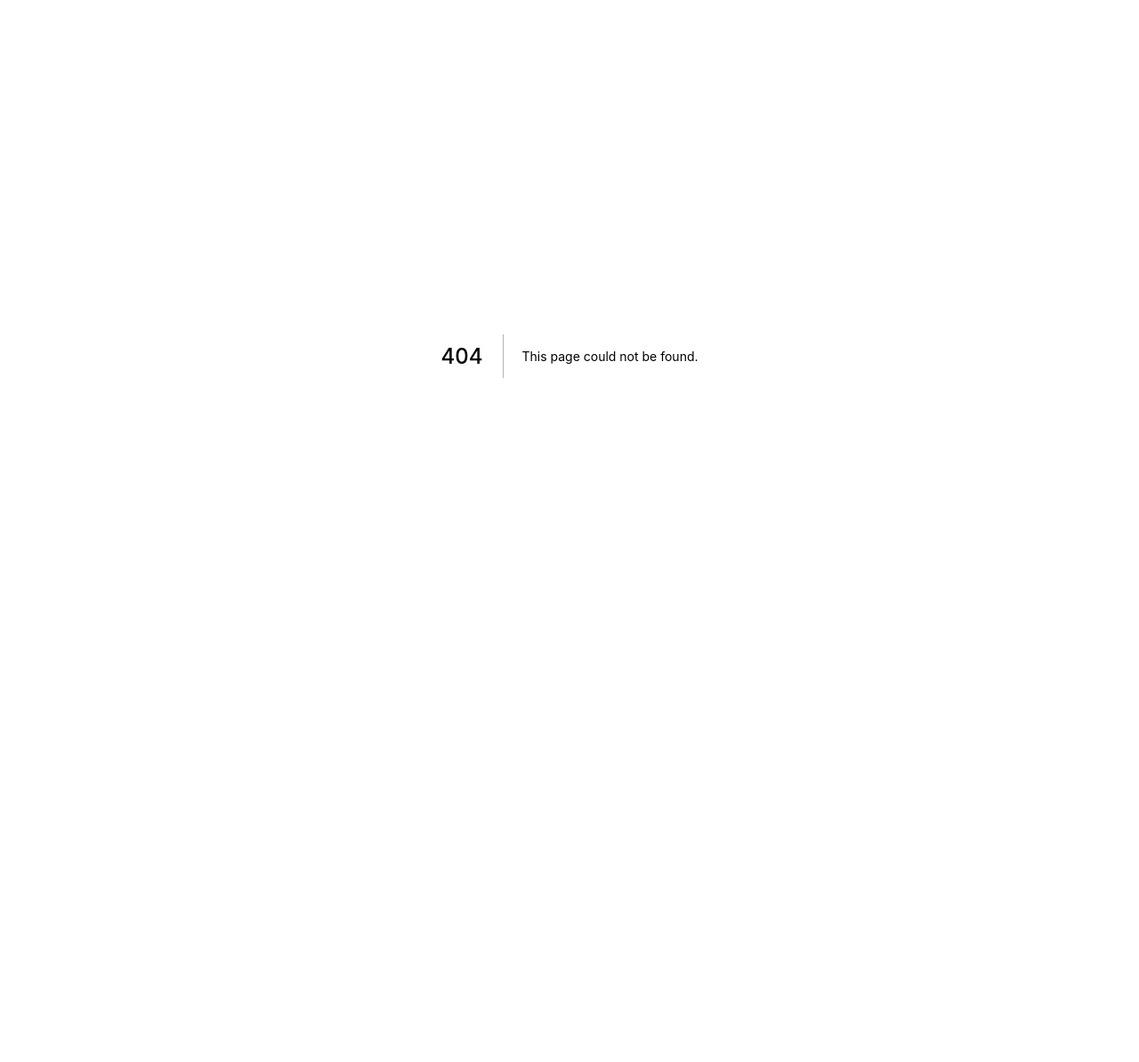
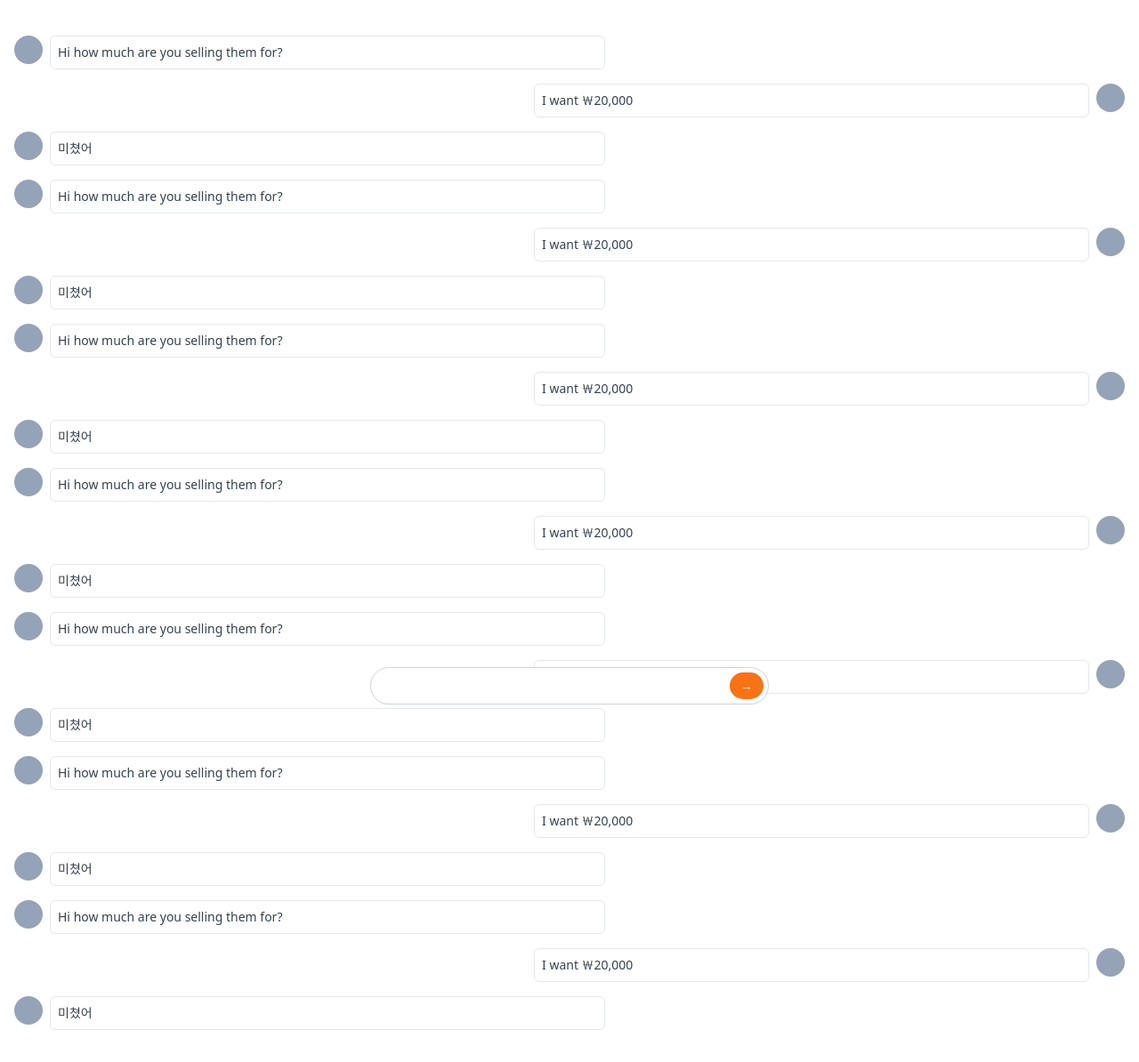
Before and after one commit to minhos3389/carrot-market, a Next.js app: page /chats/1 in a window 1280 px wide. Before the commit this address had no page. Shown: the top 1194 px of the page at 89% size. Before the commit the page ends 800 px from the top, so only its background shows below. Built offline with nearby package versions, Linux system fonts and the light colour scheme.

Commit message:
Add chat detail

```diff
--- /dev/null
+++ b/pages/chats/[id].tsx
@@ -0,0 +1,149 @@
+import type { NextPage } from "next";
+
+const ChatDetail: NextPage = () => {
+  return (
+    <div className="py-10 px-4 space-y-4">
+      <div className="flex items-start space-x-2">
+        <div className="w-8 h-8 rounded-full bg-slate-400" />
+        <div className="w-1/2 text-sm text-gray-700 p-2 border rounded-md">
+          <p>Hi how much are you selling them for?</p>
+        </div>
+      </div>
+      <div className="flex flex-row-reverse items-start space-x-2 space-x-reverse">
+        <div className="w-8 h-8 rounded-full bg-slate-400" />
+        <div className="w-1/2 text-sm text-gray-700 p-2 border rounded-md">
+          <p>I want ￦20,000</p>
+        </div>
+      </div>
+      <div className="flex items-start space-x-2">
+        <div className="w-8 h-8 rounded-full bg-slate-400" />
+        <div className="w-1/2 text-sm text-gray-700 p-2 border rounded-md">
+          <p>미쳤어</p>
+        </div>
+      </div>
+      <div className="flex items-start space-x-2">
+        <div className="w-8 h-8 rounded-full bg-slate-400" />
+        <div className="w-1/2 text-sm text-gray-700 p-2 border rounded-md">
+          <p>Hi how much are you selling them for?</p>
+        </div>
+      </div>
+      <div className="flex flex-row-reverse items-start space-x-2 space-x-reverse">
+        <div className="w-8 h-8 rounded-full bg-slate-400" />
+        <div className="w-1/2 text-sm text-gray-700 p-2 border rounded-md">
+          <p>I want ￦20,000</p>
+        </div>
+      </div>
+      <div className="flex items-start space-x-2">
+        <div className="w-8 h-8 rounded-full bg-slate-400" />
+        <div className="w-1/2 text-sm text-gray-700 p-2 border rounded-md">
+          <p>미쳤어</p>
+        </div>
+      </div>
+      <div className="flex items-start space-x-2">
+        <div className="w-8 h-8 rounded-full bg-slate-400" />
+        <div className="w-1/2 text-sm text-gray-700 p-2 border rounded-md">
+          <p>Hi how much are you selling them for?</p>
+        </div>
+      </div>
+      <div className="flex flex-row-reverse items-start space-x-2 space-x-reverse">
+        <div className="w-8 h-8 rounded-full bg-slate-400" />
+        <div className="w-1/2 text-sm text-gray-700 p-2 border rounded-md">
+          <p>I want ￦20,000</p>
+        </div>
+      </div>
+      <div className="flex items-start space-x-2">
+        <div className="w-8 h-8 rounded-full bg-slate-400" />
+        <div className="w-1/2 text-sm text-gray-700 p-2 border rounded-md">
+          <p>미쳤어</p>
+        </div>
+      </div>
+      <div className="flex items-start space-x-2">
+        <div className="w-8 h-8 rounded-full bg-slate-400" />
+        <div className="w-1/2 text-sm text-gray-700 p-2 border rounded-md">
+          <p>Hi how much are you selling them for?</p>
+        </div>
+      </div>
+      <div className="flex flex-row-reverse items-start space-x-2 space-x-reverse">
+        <div className="w-8 h-8 rounded-full bg-slate-400" />
+        <div className="w-1/2 text-sm text-gray-700 p-2 border rounded-md">
+          <p>I want ￦20,000</p>
+        </div>
+      </div>
+      <div className="flex items-start space-x-2">
+        <div className="w-8 h-8 rounded-full bg-slate-400" />
+        <div className="w-1/2 text-sm text-gray-700 p-2 border rounded-md">
+          <p>미쳤어</p>
+        </div>
+      </div>
+      <div className="flex items-start space-x-2">
+        <div className="w-8 h-8 rounded-full bg-slate-400" />
+        <div className="w-1/2 text-sm text-gray-700 p-2 border rounded-md">
+          <p>Hi how much are you selling them for?</p>
+        </div>
+      </div>
+      <div className="flex flex-row-reverse items-start space-x-2 space-x-reverse">
+        <div className="w-8 h-8 rounded-full bg-slate-400" />
+        <div className="w-1/2 text-sm text-gray-700 p-2 border rounded-md">
+          <p>I want ￦20,000</p>
+        </div>
+      </div>
+      <div className="flex items-start space-x-2">
+        <div className="w-8 h-8 rounded-full bg-slate-400" />
+        <div className="w-1/2 text-sm text-gray-700 p-2 border rounded-md">
+          <p>미쳤어</p>
+        </div>
+      </div>
+      <div className="flex items-start space-x-2">
+        <div className="w-8 h-8 rounded-full bg-slate-400" />
+        <div className="w-1/2 text-sm text-gray-700 p-2 border rounded-md">
+          <p>Hi how much are you selling them for?</p>
+        </div>
+      </div>
+      <div className="flex flex-row-reverse items-start space-x-2 space-x-reverse">
+        <div className="w-8 h-8 rounded-full bg-slate-400" />
+        <div className="w-1/2 text-sm text-gray-700 p-2 border rounded-md">
+          <p>I want ￦20,000</p>
+        </div>
+      </div>
+      <div className="flex items-start space-x-2">
+        <div className="w-8 h-8 rounded-full bg-slate-400" />
+        <div className="w-1/2 text-sm text-gray-700 p-2 border rounded-md">
+          <p>미쳤어</p>
+        </div>
+      </div>
+      <div className="flex items-start space-x-2">
+        <div className="w-8 h-8 rounded-full bg-slate-400" />
+        <div className="w-1/2 text-sm text-gray-700 p-2 border rounded-md">
+          <p>Hi how much are you selling them for?</p>
+        </div>
+      </div>
+      <div className="flex flex-row-reverse items-start space-x-2 space-x-reverse">
+        <div className="w-8 h-8 rounded-full bg-slate-400" />
+        <div className="w-1/2 text-sm text-gray-700 p-2 border rounded-md">
+          <p>I want ￦20,000</p>
+        </div>
+      </div>
+      <div className="flex items-start space-x-2">
+        <div className="w-8 h-8 rounded-full bg-slate-400" />
+        <div className="w-1/2 text-sm text-gray-700 p-2 border rounded-md">
+          <p>미쳤어</p>
+        </div>
+      </div>
+      <div className="fixed w-full mx-auto max-w-md bottom-2 inset-x-0">
+        <div className="flex relative items-center">
+          <input
+            type="text"
+            className="shadow-sm rounded-full w-full border-gray-300 focus:ring-orange-500 focus:outline-none pr-12 focus:border-orange-500"
+          />
+          <div className="absolute inset-y-0 flex py-1.5 pr-1.5 right-0">
+            <button className="flex  focus:ring-2 focus:ring-offset-2 focus:ring-orange-500 items-center bg-orange-500 rounded-full px-3 hover:bg-orange-600 text-sm cursor-pointer text-white">
+              &rarr;
+            </button>
+          </div>
+        </div>
+      </div>
+    </div>
+  );
+};
+
+export default ChatDetail;
```
Also changed, not shown: pages/chats/index.tsx (renamed from pages/chats.tsx).
